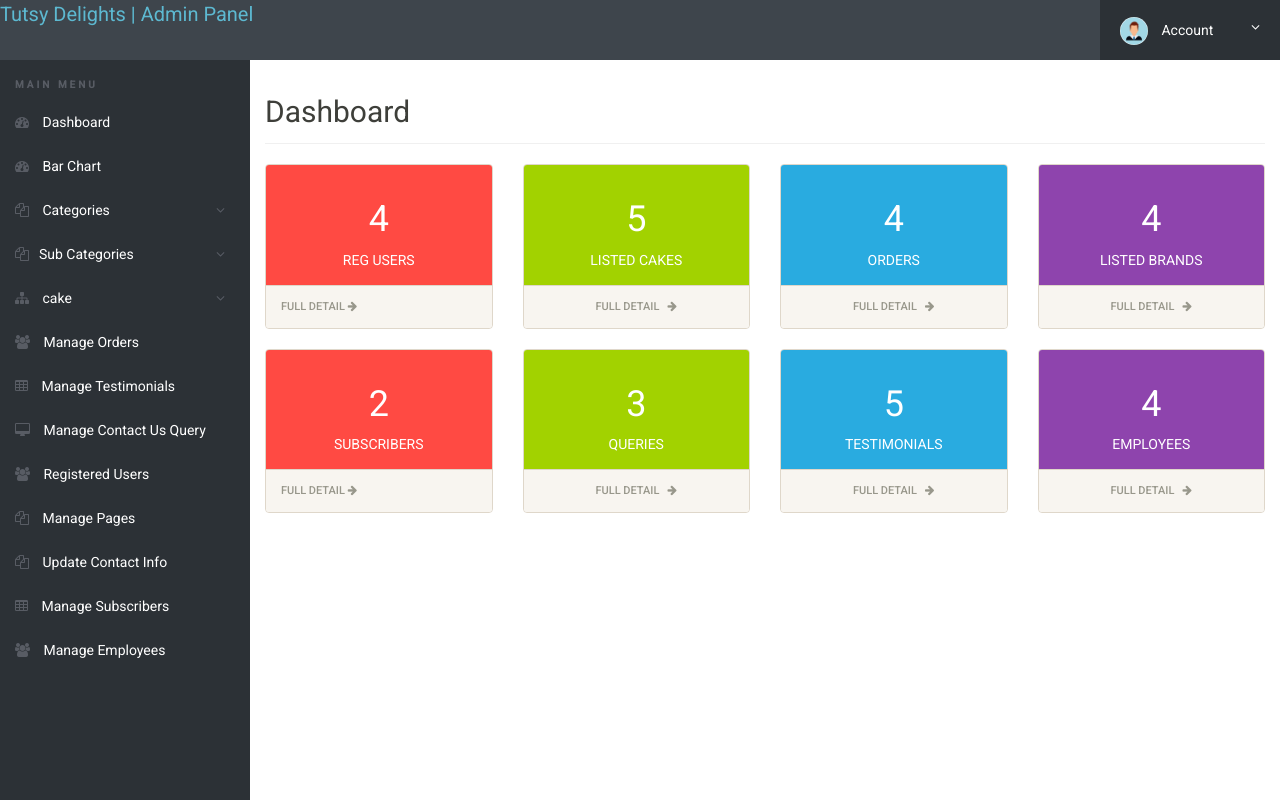
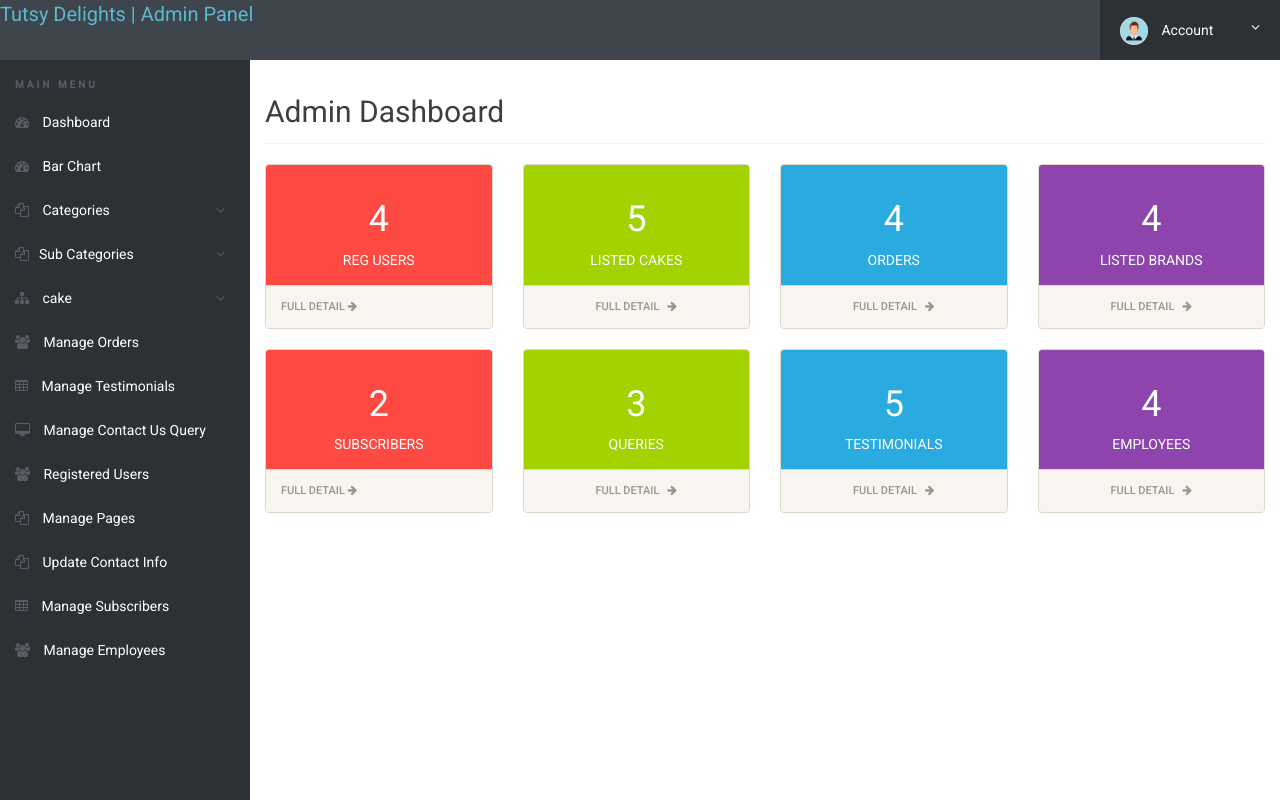
Before and after one commit to odhiamboatieno/Online-Bakery-Shop-Management-System-Php, a PHP site: page /admin/dashboard.php in a window 1280 px wide. Run offline with PHP 8.4, Linux system fonts and the light colour scheme; a user stored in the database is signed in; data comes from the database, SQL or seed files in the repository.

Commit message:
Update dashboard.php

```diff
--- a/admin/dashboard.php
+++ b/admin/dashboard.php
@@ -50,7 +50,7 @@ else{
 				<div class="row">
 					<div class="col-md-12">
 
-						<h2 class="page-title">Dashboard</h2>
+						<h2 class="page-title">Admin Dashboard</h2>
 
 						<div class="row">
 							<div class="col-md-12">
```
